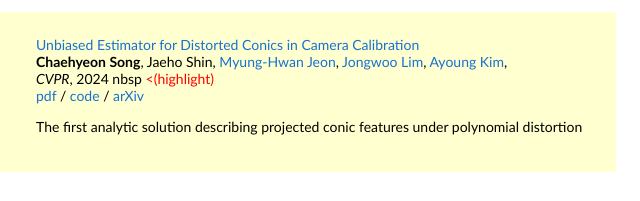
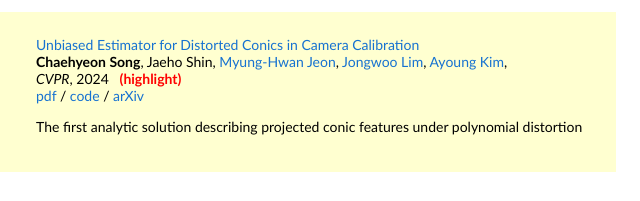
Before and after one commit to ChaehyeonSong/chaehyeonsong.github.io, a plain HTML site: page index.html in a window 1280 px wide. Shown: the part 407-608 px from the top of the page, 424-1064 px from the left. Drawn offline with Linux system fonts and the light colour scheme.

Commit message:
Update index.html

```diff
--- a/index.html
+++ b/index.html
@@ -61,7 +61,7 @@
             <a href="https://sites.google.com/view/snu-rvlab/people/jwlim?authuser=0">Jongwoo Lim</a>,
             <a href="https://ayoungk.github.io/">Ayoung Kim</a>,
             <br>
-            <em>CVPR</em>, 2024 nbsp <font color="red"><(highlight)</strong></font>
+            <em>CVPR</em>, 2024 &nbsp <font color="red"><strong>(highlight)</strong></font>
             <br>
             <a href="https://arxiv.org/pdf/2403.04583.pdf">pdf</a>
             /
```
